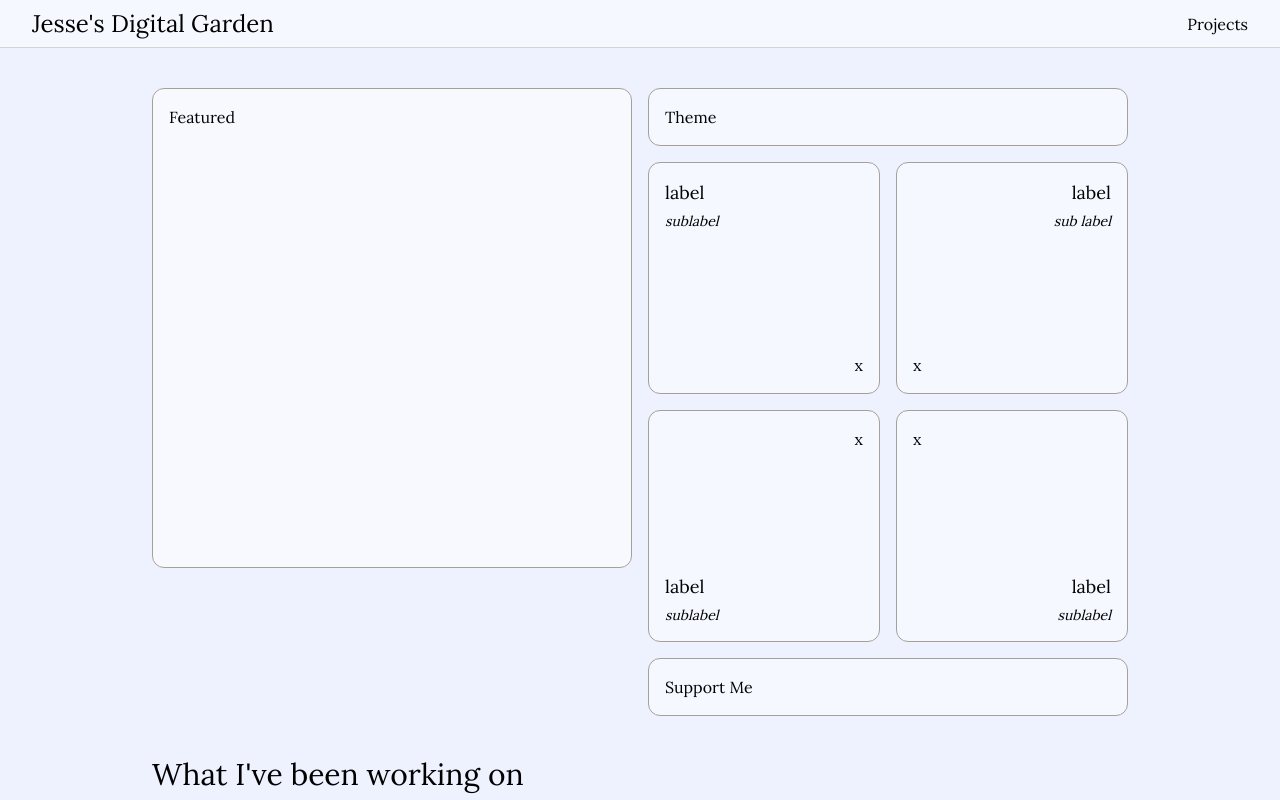
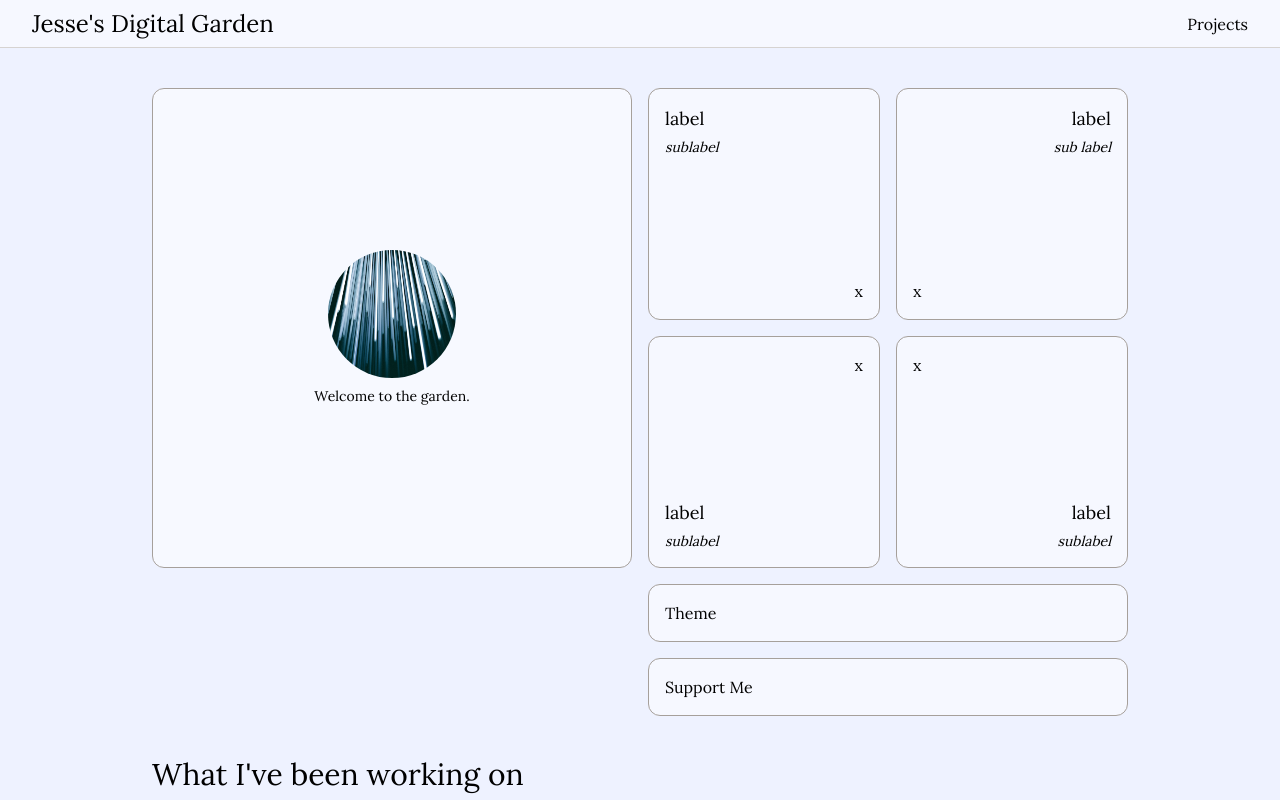
Before and after one commit to steezplusplus/digital-garden, a Next.js app: page /new in a window 1280 px wide. Shown: the top 800 px of the page. Built offline with nearby package versions, Linux system fonts and the light colour scheme.

Commit message:
feat: Create featured card

```diff
--- a/src/app/new/page.tsx
+++ b/src/app/new/page.tsx
@@ -1,4 +1,4 @@
-import { CardFour, CardOne, CardThree, CardTwo } from '@/components/cards/static-cards';
+import { CardFour, CardOne, CardThree, CardTwo, FeaturedCard } from '@/components/cards/static-cards';
 import Grid from '@/components/grid';
 
 export default function NewGridPage() {
@@ -6,15 +6,15 @@ export default function NewGridPage() {
     <>
       <section aria-labelledby='Contact Information'>
         <Grid className='grid-cols-1 sm:grid-cols-2'>
-          <Grid.Item className='sm:sticky sm:top-10 self-start aspect-square'>Featured</Grid.Item>
+          <FeaturedCard />
           <Grid className='grid-cols-1'>
-            <Grid.Item>Theme</Grid.Item>
             <Grid className='grid-cols-2'>
               <CardOne />
               <CardTwo />
               <CardThree />
               <CardFour />
             </Grid>
+            <Grid.Item>Theme</Grid.Item>
             <Grid.Item>Support Me</Grid.Item>
           </Grid>
         </Grid>
--- a/src/components/cards/static-cards/index.tsx
+++ b/src/components/cards/static-cards/index.tsx
@@ -1,4 +1,25 @@
+import Image from "next/image";
+
+import Grid from "@/components/grid";
 import GridItemLink from "@/components/grid/grid-item-link";
+
+export function FeaturedCard() {
+  return (
+    <Grid.Item className='sm:sticky sm:top-10 self-start aspect-square'>
+      <div className="flex h-full flex-col items-center justify-center">
+        <Image
+          priority
+          src="/primary.jpg"
+          alt="A profile picture"
+          width="128"
+          height="128"
+          className="aspect-auto h-32 w-32 rounded-full"
+        />
+        <figcaption className="text-b mt-2 text-center text-sm">Welcome to the garden.</figcaption>
+      </div>
+    </Grid.Item>
+  );
+}
 
 export function CardOne() {
   return (
```
